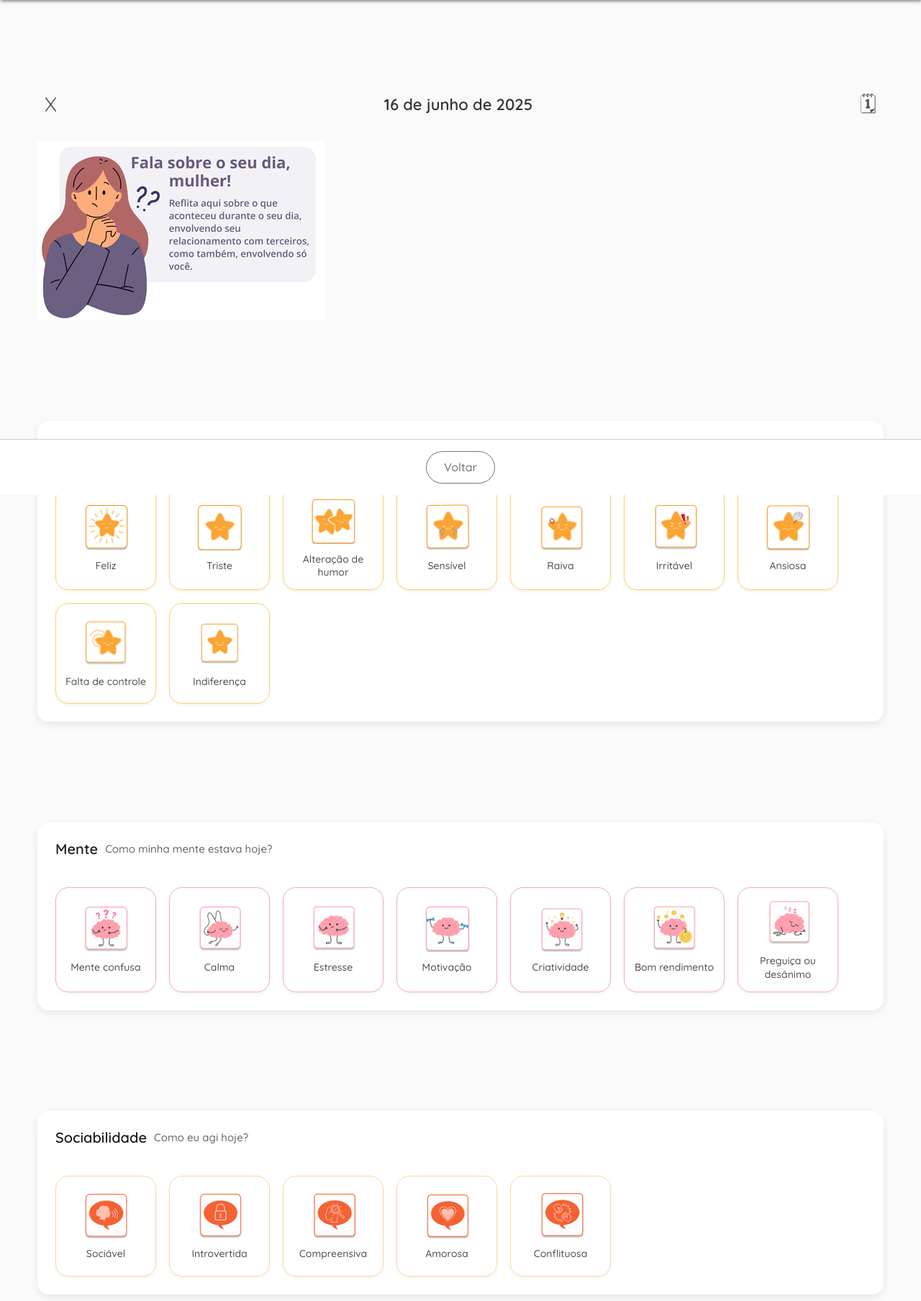
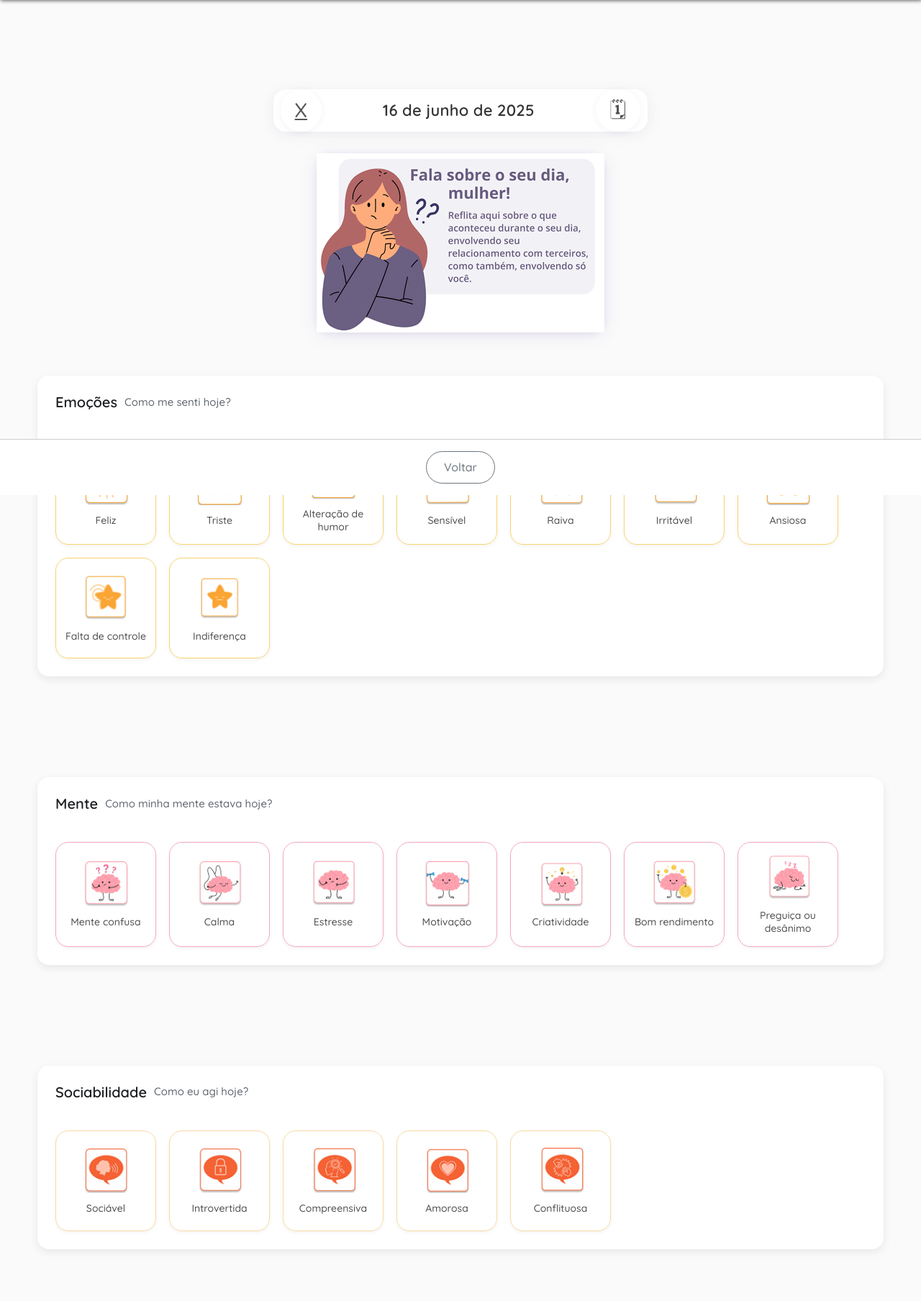
Before and after one commit to immlvia/Diario-da-Mulher, a Flask app: page /diario in a window 1280 px wide. Shown: the part 112-1920 px from the top of the page at 72% size. Run offline with Flask 3, Linux system fonts and the light colour scheme; the visitor is signed in with stand-in values (Sample User, id 1).

Commit message:
padronização diário

```diff
--- a/app/static/style.css
+++ b/app/static/style.css
@@ -483,28 +483,47 @@
 /* Cabeçalho do Diário */
 .diario-header {
     display: flex;
-    flex-direction: row;
-    justify-content: space-between;
     align-items: center;
-    margin-bottom: 30px;
-    padding: 0 10px;
+    justify-content: center;
+    gap: 18px;
+    background: #fff;
+    border-radius: 18px;
+    box-shadow: 0 4px 18px rgba(145, 136, 174, 0.13);
+    padding: 18px 28px 18px 28px;
+    margin-bottom: 32px;
+    position: relative;
+    max-width: 520px;
+    margin-left: auto;
+    margin-right: auto;
 }
-
 .diario-header h1 {
-    font-size: 22px;
+    flex: 1;
+    text-align: center;
+    font-size: 1.25rem;
     font-weight: 600;
-    color: #333;
+    color: #6b4faa;
     margin: 0;
-    text-align: center;
+    font-family: 'Quicksand', Arial, sans-serif;
+    letter-spacing: 0.01em;
 }
-
 .btn-fechar, .btn-calendario {
     background: none;
     border: none;
-    font-size: 28px;
+    font-size: 1.7rem;
+    color: #6b4faa;
+    border-radius: 50%;
+    transition: background 0.18s, box-shadow 0.18s;
+    padding: 0.3em 0.7em;
+    box-shadow: 0 1.5px 8px 0 rgba(107, 79, 170, 0.08);
     cursor: pointer;
-    color: #555;
+    outline: none;
 }
+.btn-fechar:hover, .btn-calendario:hover {
+    background: #844697;
+    color: #fff;
+    box-shadow: 0 4px 18px rgba(244, 168, 198, 0.18);
+}
+
 
 /* --- Estilos das Secções de Registro --- */
 .page-diario {
@@ -530,6 +549,27 @@
     margin: 0;
     text-align: center;
 }
+.intro-banner {
+    width: 400px;
+    height: auto;
+    margin: 0 auto 18px auto;
+    background: transparent !important;
+    border: none !important;
+    border-radius: 18px;
+    margin-bottom: -80px;
+    box-shadow: 0 4px 24px 0 rgba(107, 79, 170, 0.13), 0 1.5px 8px 0 rgba(107, 79, 170, 0.08);
+}
+
+.intro-banner-2 {
+    width: 400px;
+    height: auto;
+    margin: 0 auto 18px auto;
+    background: transparent !important;
+    border: none !important;
+    border-radius: 18px;
+    margin-bottom: -80px;
+    box-shadow: 0 4px 24px 0 rgba(107, 79, 170, 0.13), 0 1.5px 8px 0 rgba(107, 79, 170, 0.08);
+}
 
 .btn-fechar, .btn-calendario {
     background: none;
@@ -540,7 +580,7 @@
 }
 
 /* --- Estilos das Secções de Registro --- */
-.secao-registro {
+.secao-registro, .secao-companheiro {
     background-color: #ffffff;
     border-radius: 16px;
     padding: 25px;
@@ -554,14 +594,6 @@
     display: flex;
     align-items: center;
     margin-bottom: 25px;
-}
-
-.secao-header img {
-    width: 250px;
-    height: auto;
-    position: absolute;
-    top: -117px;
-    left: 0px;
 }
 
 .secao-header h2, .secao-header h3 {
@@ -586,7 +618,6 @@
     flex-direction: column;
     align-items: center;
     justify-content: center;
-    background-color: #ffffff;
     border: 1.5px solid #e0e0e0;
     border-radius: 18px;
     padding: 15px 10px;
--- a/app/templates/diario.html
+++ b/app/templates/diario.html
@@ -4,13 +4,13 @@
 <div id="page-diario-body"></div>
 <div id="page-diario" class="page">
     <div class="diario-header">
-        <button class="btn-fechar" id="btn-ir-capa">X</button>
+        <a href="{{ url_for('homepage') }}" class="btn-fechar" id="btn-ir-capa" title="Voltar para o início">X</a>
         <h1>{{ data_atual }}</h1>
         <button class="btn-calendario">🗓</button>
     </div>
 
     <div class="intro-banner">
-        <img src="{{ url_for('static', filename='imagens/10.png') }}" alt="Ilustração de uma mulher pensativa">
+        <img src="{{ url_for('static', filename='imagens/10.png') }}" alt="Ilustração de uma mulher pensativa" class="mulher-banner-img">
     </div>
 
     <form id="registroDiarioForm" method="POST" action="{{ url_for('salvar_diario') }}">
@@ -293,12 +293,12 @@
         </section>
 
         <!-- Seção Companheiro -->
-        <section class="secao-registro" id="secao-companheiro">
-            <div class="secao-companhia">
-                <img src="{{ url_for('static', filename='imagens/28.png') }}" alt="Ícone de companheiro">
+    <div class="intro-banner-2">
+        <img src="{{ url_for('static', filename='imagens/28.png') }}" alt="Ícone de companheiro" class="companheiro-banner-img">
+    </div>
 
                 <!-- Subseção Conversa -->
-                <section class="secao-registro">
+        <section class="secao-companheiro">
             <div class="secao-header">
                     <h2>Conversa</h2>
                     <p>Como o seu companheiro/parente socializou com você?</p>
@@ -368,7 +368,7 @@
         </section>
 
                 <!-- Subseção Comportamentos -->
-                <section class="secao-registro">
+        <section class="secao-companheiro">
                     <div class="secao-header">
                         <h2>Comportamentos</h2>
                         <p>Como o seu companheiro/parente agiu com você?</p>
@@ -444,7 +444,7 @@
         </section>
 
                 <!-- Subseção Socialização -->
-                <section class="secao-registro">
+        <section class="secao-companheiro">
                     <div class="secao-header">
                         <h2>Socialização</h2>
                         <p>Como o seu companheiro/parente agiu com outras pessoas?</p>
@@ -500,8 +500,6 @@
                         </label>
                     </div>
         </section>
-            </div>
-        </section>
 
         <button type="submit">Enviar</button>
     </form>
```
Lines whose indentation alone changed are shown as unchanged.
